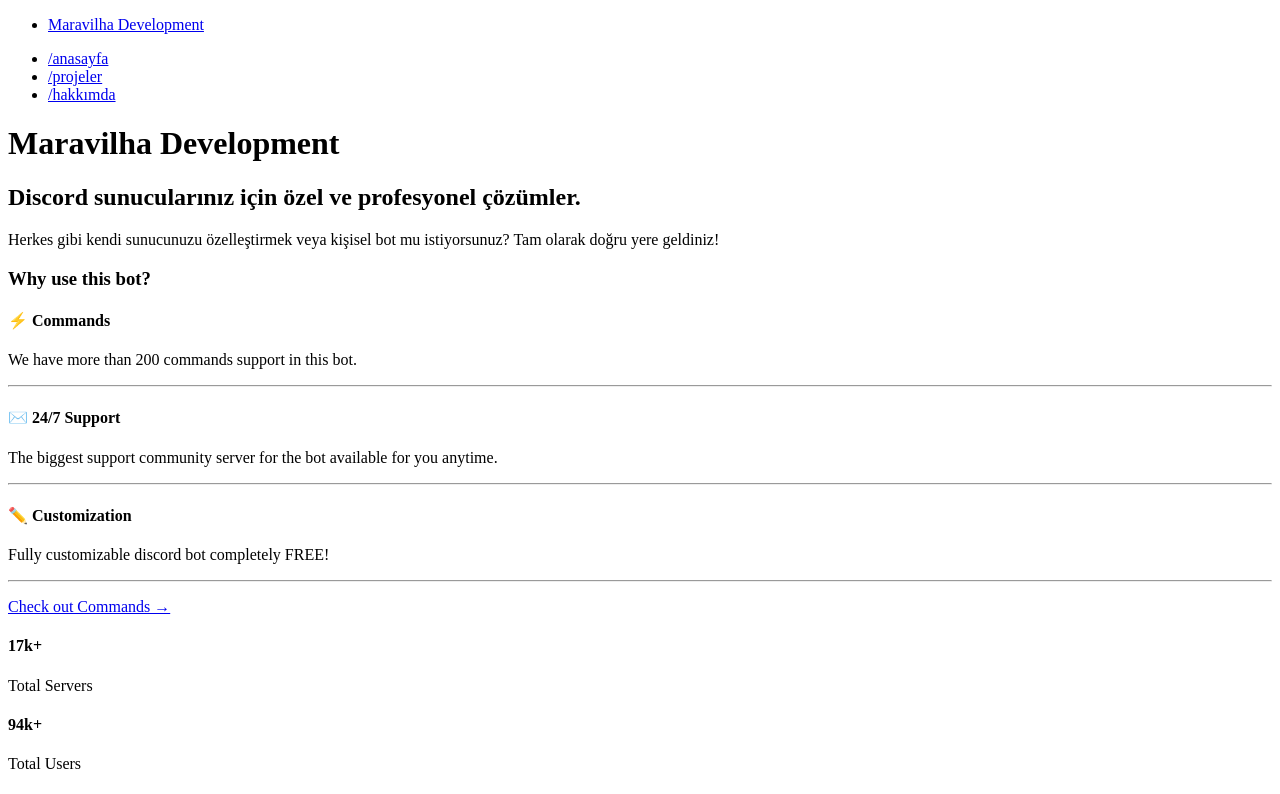
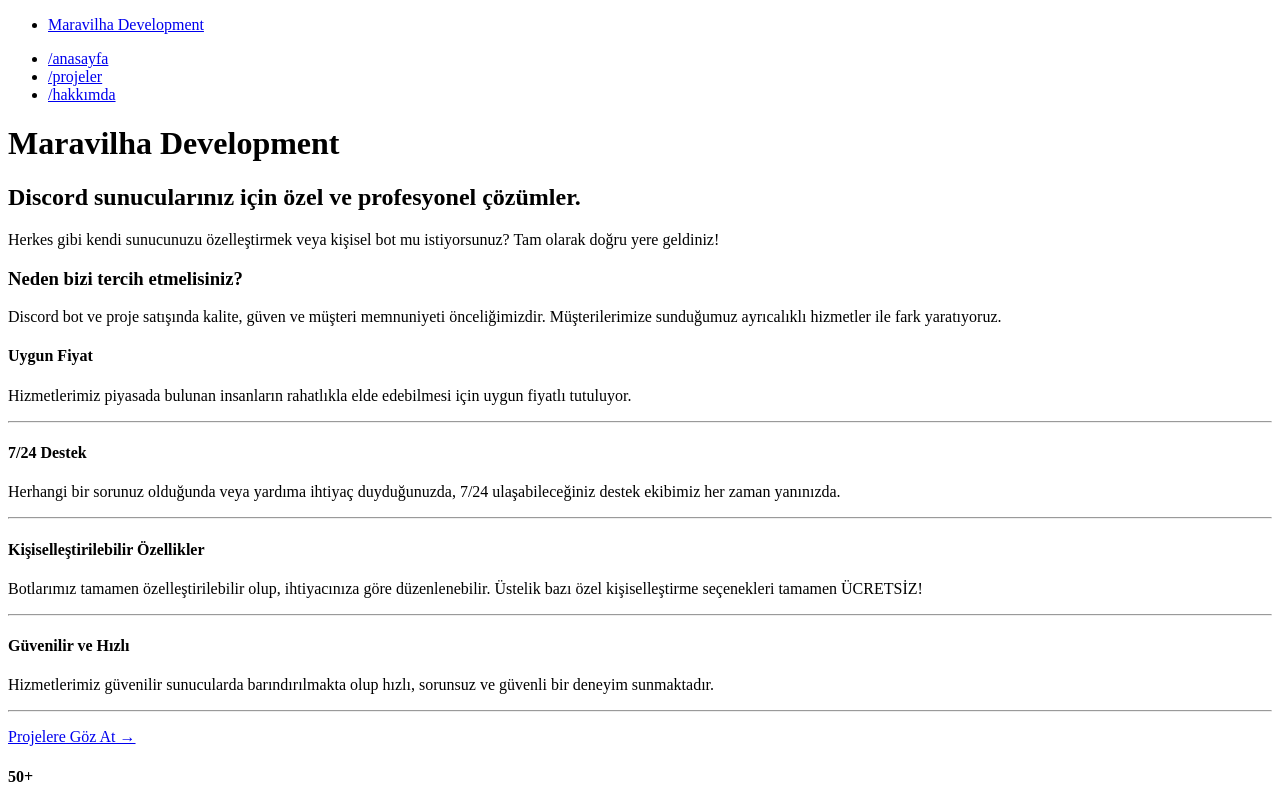
Before and after one commit to sebzviesmaravilha/maravilha-main, a Next.js app: page / in a window 1280 px wide. Shown: the top 794 px of the page. Built offline with nearby package versions, Linux system fonts and the light colour scheme.

Commit message:
changes about.js

```diff
--- a/src/components/About.js
+++ b/src/components/About.js
@@ -5,52 +5,62 @@
     <>
       <section className="about-section" id="about-section">
         <div className="about-header">
-          <h3 className="h-color">Why use this bot?</h3>
+          <h3 className="h-color">Neden bizi tercih etmelisiniz?</h3>
+          <p className="p-color">
+            Discord bot ve proje satışında kalite, güven ve müşteri memnuniyeti önceliğimizdir.
+            Müşterilerimize sunduğumuz ayrıcalıklı hizmetler ile fark yaratıyoruz.
+          </p>
         </div>
         <div className="about-container">
           <div className="about-card">
             <div>
-              <h4 className="h-color">⚡ Commands</h4>
+              <h4 className="h-color">Uygun Fiyat</h4>
               <p className="p-color">
-                We have more than 200 commands support in this bot.
+                Hizmetlerimiz piyasada bulunan insanların rahatlıkla elde edebilmesi için uygun fiyatlı tutuluyor.
               </p>
               <hr />
             </div>
             <div>
-              <h4 className="h-color">✉️ 24/7 Support</h4>
+              <h4 className="h-color">7/24 Destek</h4>
               <p className="p-color">
-                The biggest support community server for the bot available for
-                you anytime.
+                Herhangi bir sorunuz olduğunda veya yardıma ihtiyaç duyduğunuzda, 7/24 ulaşabileceğiniz destek ekibimiz her zaman yanınızda.
               </p>
               <hr />
             </div>
             <div>
-              <h4 className="h-color">✏️ Customization</h4>
+              <h4 className="h-color">Kişiselleştirilebilir Özellikler</h4>
               <p className="p-color">
-                Fully customizable discord bot completely FREE!
+                Botlarımız tamamen özelleştirilebilir olup, ihtiyacınıza göre düzenlenebilir. Üstelik bazı özel kişiselleştirme seçenekleri tamamen ÜCRETSİZ!
+              </p>
+              <hr />
+            </div>
+            <div>
+              <h4 className="h-color">Güvenilir ve Hızlı</h4>
+              <p className="p-color">
+                Hizmetlerimiz güvenilir sunucularda barındırılmakta olup hızlı, sorunsuz ve güvenli bir deneyim sunmaktadır.
               </p>
               <hr />
             </div>
           </div>
         </div>
         <p>
-          <Link href="/commands" className="h-color no-decoration">
-            Check out Commands &rarr;
+          <Link href="/projects" className="h-color no-decoration">
+            Projelere Göz At &rarr;
           </Link>
         </p>
 
         <section className="about-stats">
           <div className="about-stats-card">
-            <h4 className="h-color">17k+</h4>
-            <p className="p-color">Total Servers</p>
+            <h4 className="h-color">50+</h4>
+            <p className="p-color">Aktif Hizmet</p>
           </div>
           <div className="about-stats-card">
-            <h4 className="h-color">94k+</h4>
-            <p className="p-color">Total Users</p>
+            <h4 className="h-color">200+</h4>
+            <p className="p-color">Toplam Hizmet</p>
           </div>
           <div className="about-stats-card">
-            <h4 className="h-color">375k+</h4>
-            <p className="p-color">Total Commands</p>
+            <h4 className="h-color">20+</h4>
+            <p className="p-color">Toplam Proje</p>
           </div>
         </section>
       </section>
```
Also changed, not shown: src/pages/projects.js (renamed from src/pages/commands.js).
